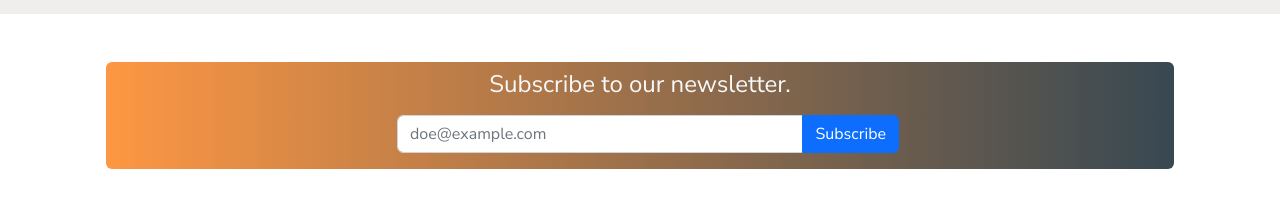
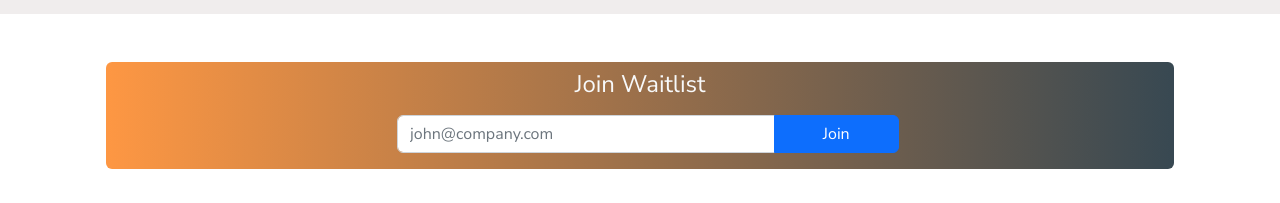
Before and after one commit to ndiranguW/weigo-web, a React (Create React App) app: page / in a window 1280 px wide. Shown: the part 1157-1360 px from the top of the page. Built offline with nearby package versions, Linux system fonts and the light colour scheme; no server answers.

Commit message:
update waitlist banner

```diff
--- a/src/components/custom/Contact.js
+++ b/src/components/custom/Contact.js
@@ -5,21 +5,21 @@ const Contact = () => {
   return (
     <div className="container p-5">
       <div className="row p-2 rounded contact-form">
-        <h3 className="text-center text-light fs-4">Subscribe to our newsletter.</h3>
+        <h3 className="text-center text-light fs-4">Join Waitlist</h3>
         <div className="col-sm-12 col-lg-6 mx-auto ">
           <form>
             <div className="input-group input-group-md m-2">
               <input
                 type={"email"}
                 className="form-control"
-                placeholder="doe@example.com"
+                placeholder="john@company.com"
               />
               <button
                 type="submit"
                 value={"submit"}
-                className="btn btn-primary"
+                className="btn btn-primary w-25"
               >
-                Subscribe
+                Join
               </button>
             </div>
           </form>
```
